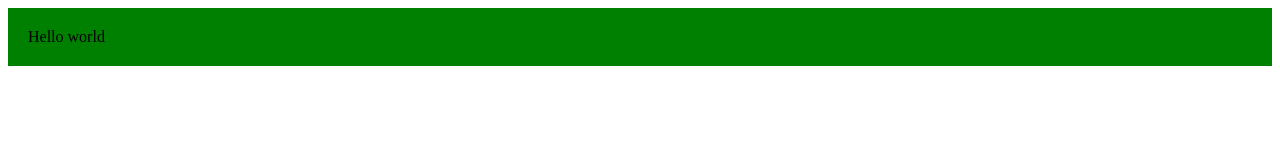
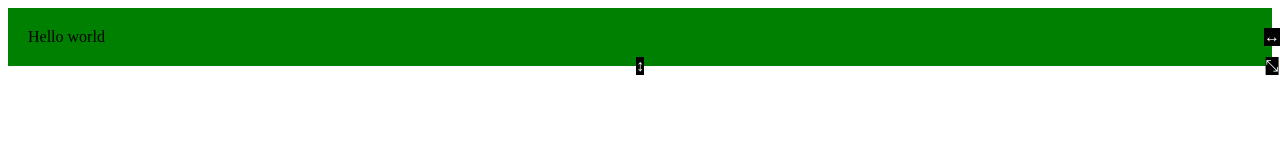
Before and after one commit to CodeWitchBella/isbl-react-resizer, a React (Create React App) app: page / in a window 1280 px wide. Shown: the top 160 px of the page. Built offline with nearby package versions, Linux system fonts and the light colour scheme.

Commit message:
Proof of concept version

```diff
--- a/src/lib.tsx
+++ b/src/lib.tsx
@@ -1,4 +1,12 @@
-import React, { PropsWithChildren } from 'react'
+import React, {
+  PropsWithChildren,
+  useState,
+  useRef,
+  Ref,
+  MutableRefObject,
+  useCallback,
+  RefObject,
+} from 'react'
 
 const handleBaseStyle: React.CSSProperties = {
   position: 'absolute',
@@ -6,53 +14,122 @@ const handleBaseStyle: React.CSSProperties = {
   background: 'black',
   color: 'white',
   cursor: 'pointer',
-  display: 'none',
 }
 
-export default function Resizer({
-  children,
-  direction = 'both',
-  style = {},
-  ...rest
-}: ResizerProps) {
+export default React.forwardRef<HTMLDivElement | null, ResizerProps>(
+  function Resizer(
+    { children, direction = 'both', style = {}, ...rest },
+    externalRef,
+  ) {
+    const [size, setSize] = useState<{ width?: number; height?: number }>({})
+    const containerRef = useRef<HTMLDivElement>()
+
     return (
       <div
         {...rest}
+        ref={useComposeRefs(containerRef, externalRef)}
         style={{
           position: 'relative',
           ...style,
+          ...size,
+          boxSizing: 'border-box',
         }}
       >
         {children}
         {/* TODO: maybe instead of unicode use SVGs? But who cares, users will probably override it anyway */}
-      <div
-        style={{
-          ...handleBaseStyle,
-          left: '100%',
-          top: '50%',
-        }}
+        <ResizerHandle
+          style={{ left: '100%', top: '50%' }}
+          setSize={({ width }) => setSize(v => ({ ...v, width }))}
+          containerRef={containerRef}
         >
           ↔
-      </div>
-      <div
+        </ResizerHandle>
+        <ResizerHandle
           style={{
             ...handleBaseStyle,
             left: '50%',
             top: '100%',
           }}
+          setSize={({ height }) => setSize(v => ({ ...v, height }))}
+          containerRef={containerRef}
         >
           ↕
-      </div>
-      <div
+        </ResizerHandle>
+        <ResizerHandle
           style={{
             ...handleBaseStyle,
             left: '100%',
             top: '100%',
           }}
+          setSize={setSize}
+          containerRef={containerRef}
         >
           ⤡
+        </ResizerHandle>
       </div>
+    )
+  },
+)
+
+function ResizerHandle({
+  style,
+  children,
+  setSize,
+  containerRef,
+}: PropsWithChildren<{
+  style: React.CSSProperties
+  setSize: (v: { width: number; height: number }) => void
+  containerRef: RefObject<HTMLDivElement | undefined>
+}>) {
+  return (
+    <div
+      style={{
+        ...handleBaseStyle,
+        ...style,
+      }}
+      onPointerDown={downEvent => {
+        downEvent.preventDefault()
+        downEvent.persist()
+        const boundingRect = containerRef.current!.getBoundingClientRect()
+        function onMove(evt: PointerEvent) {
+          if (evt.pointerId !== downEvent.pointerId) return
+          evt.preventDefault()
+          evt.stopPropagation()
+          setSize({
+            width: boundingRect.width + evt.screenX - downEvent.screenX,
+            height: boundingRect.height + evt.screenY - downEvent.screenY,
+          })
+        }
+        document.addEventListener('pointermove', onMove, { capture: true })
+        function onUp(evt: PointerEvent) {
+          if (evt.pointerId !== downEvent.pointerId) return
+          evt.preventDefault()
+          evt.stopPropagation()
+          document.removeEventListener('pointermove', onMove, { capture: true })
+          document.removeEventListener('pointerup', onUp, { capture: true })
+        }
+        document.addEventListener('pointerup', onUp, { capture: true })
+      }}
+    >
+      {children}
     </div>
+  )
+}
+
+function useComposeRefs<T>(
+  internal: React.MutableRefObject<T | undefined>,
+  external: Ref<T>,
+) {
+  return useCallback(
+    (div: T) => {
+      internal.current = div
+      if (typeof external === 'function') {
+        external(div)
+      } else if (external) {
+        ;(external as MutableRefObject<T>).current = div
+      }
+    },
+    [external, internal],
   )
 }
 
```
Lines whose indentation alone changed are shown as unchanged.
